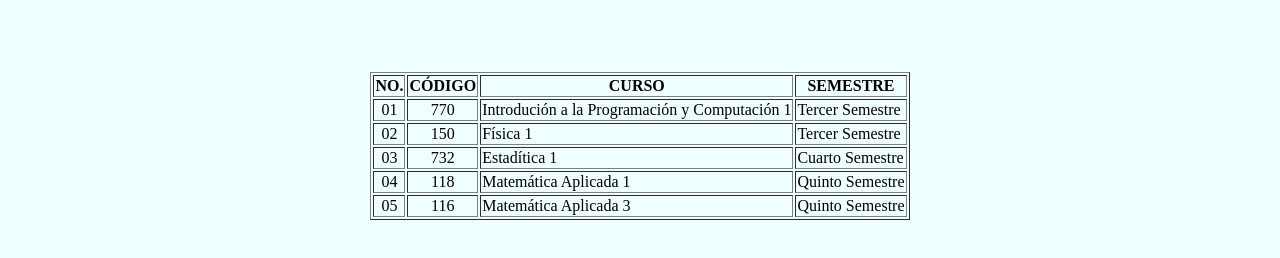
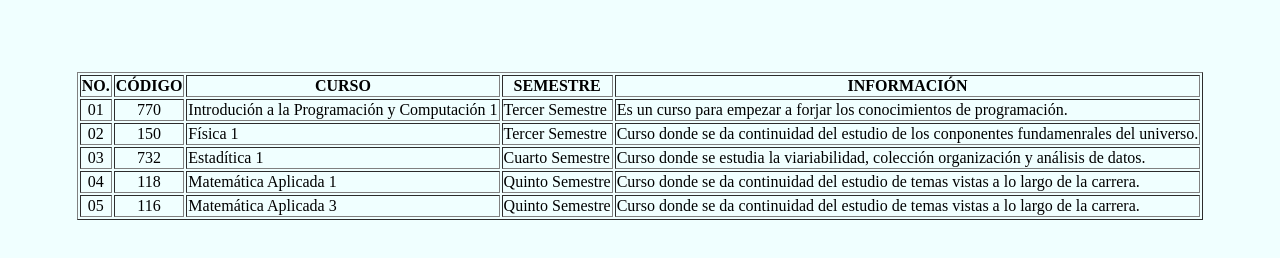
Before and after one commit to Oliver041999/-IPC1-Tarea1_202002019, a plain HTML site: page index.html in a window 1280 px wide. Shown: the part 200-458 px from the top of the page. Drawn offline with Linux system fonts and the light colour scheme.

Commit message:
Atualización de códigos y capturas

```diff
--- a/index.html
+++ b/index.html
@@ -24,36 +24,43 @@
             <td><center><b>CÓDIGO</b></center></td>
             <td><center><b>CURSO</b></center></td>
             <td><center><b>SEMESTRE</b></center></td>
+            <td><center><b>INFORMACIÓN</b></center></td>
         </tr>
         <tr>
             <td><center>01</center></td>
             <td><center>770</center></td>
             <td>Introdución a la Programación y Computación 1</td>
             <td>Tercer Semestre</td>
+            <td>Es un curso para empezar a forjar los conocimientos de programación.</td>
+
         </tr>
         <tr>
             <td><center>02</center></td>
             <td><center>150</center></td>
             <td>Física 1</td>
             <td>Tercer Semestre</td>
+            <td>Curso donde se da continuidad del estudio de los conponentes fundamenrales del universo.</t>
         </tr>
         <tr>
             <td><center>03</center></td>
             <td><center>732</center></td>
             <td>Estadítica 1</td>
             <td>Cuarto Semestre</td>
+            <td>Curso donde se estudia la viariabilidad, colección organización y análisis de datos.</t>
         </tr>
         <tr>
             <td><center>04</center></td>
             <td><center>118</center></td>
             <td>Matemática Aplicada 1</td>
             <td>Quinto Semestre</td>
+            <td>Curso donde se da continuidad del estudio de temas vistas a lo largo de la carrera.</t>
         </tr>
         <tr>
             <td><center>05</center></td>
             <td><center>116</center></td>
             <td>Matemática Aplicada 3</td>
             <td>Quinto Semestre</td>
+            <td>Curso donde se da continuidad del estudio de temas vistas a lo largo de la carrera.</t>
         </tr>
     </table>
     </center>
```
Also changed, not shown: [IPC1]Tarea1_202002019_Captura01.png (added), [IPC1]Tarea1_202002019_Captura02.png (added).
